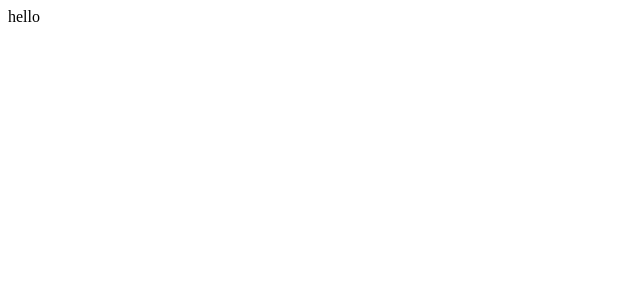
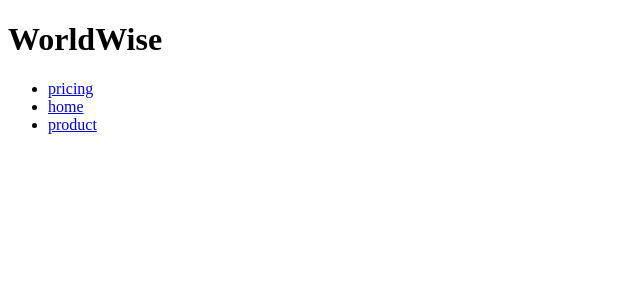
Before and after one commit to ashita07/Travelled-Countries, a React (Vite) app: page / in a window 1280 px wide. Shown: the top 300 px of the page, without its empty margins (0-640 px from the left). Built offline with nearby package versions, Linux system fonts and the light colour scheme.

Commit message:
routing route link navlink

```diff
--- a/package.json
+++ b/package.json
@@ -11,7 +11,8 @@
   },
   "dependencies": {
     "react": "^18.2.0",
-    "react-dom": "^18.2.0"
+    "react-dom": "^18.2.0",
+    "react-router-dom": "^6.27.0"
   },
   "devDependencies": {
     "@types/react": "^18.2.15",
--- a/src/App.jsx
+++ b/src/App.jsx
@@ -1,3 +1,20 @@
+import { BrowserRouter, Routes, Route } from "react-router-dom";
+import Product from "./pages/Product";
+import Pricing from "./pages/Pricing";
+import HomePage from "./pages/HomePage";
+import PageNotFound from "./pages/PageNotFound";
+
 export default function App() {
-  return <div>hello</div>;
+  return (
+    <div>
+      <BrowserRouter>
+        <Routes>
+          <Route path="/" element={<HomePage />} />
+          <Route path="*" element={<PageNotFound />} />
+          <Route path="product" element={<Product />} />
+          <Route path="pricing" element={<Pricing />} />
+        </Routes>
+      </BrowserRouter>
+    </div>
+  );
 }
--- /dev/null
+++ b/src/components/PageNav.jsx
@@ -0,0 +1,21 @@
+import { NavLink } from "react-router-dom";
+
+function PageNav() {
+  return (
+    <nav>
+      <ul>
+        <li>
+          <NavLink to="/pricing">pricing</NavLink>
+        </li>
+        <li>
+          <NavLink to="/">home</NavLink>
+        </li>
+        <li>
+          <NavLink to="/product">product</NavLink>
+        </li>
+      </ul>
+    </nav>
+  );
+}
+
+export default PageNav;
--- /dev/null
+++ b/src/pages/HomePage.jsx
@@ -0,0 +1,12 @@
+import PageNav from "../components/PageNav";
+
+function HomePage() {
+  return (
+    <div>
+      <h1>WorldWise</h1>
+      <PageNav />
+    </div>
+  );
+}
+
+export default HomePage;
--- /dev/null
+++ b/src/pages/PageNotFound.jsx
@@ -0,0 +1,5 @@
+function PageNotFound() {
+  return <div>Page not founds</div>;
+}
+
+export default PageNotFound;
--- /dev/null
+++ b/src/pages/Pricing.jsx
@@ -0,0 +1,12 @@
+import PageNav from "../components/PageNav";
+
+function Pricing() {
+  return (
+    <div>
+      <h1>price</h1>
+      <PageNav />
+    </div>
+  );
+}
+
+export default Pricing;
--- /dev/null
+++ b/src/pages/Product.jsx
@@ -0,0 +1,12 @@
+import PageNav from "../components/PageNav";
+
+function product() {
+  return (
+    <div>
+      Product
+      <PageNav />
+    </div>
+  );
+}
+
+export default product;
```
Also changed, not shown: 1 other file (tests, documents, lock files or other folders).
